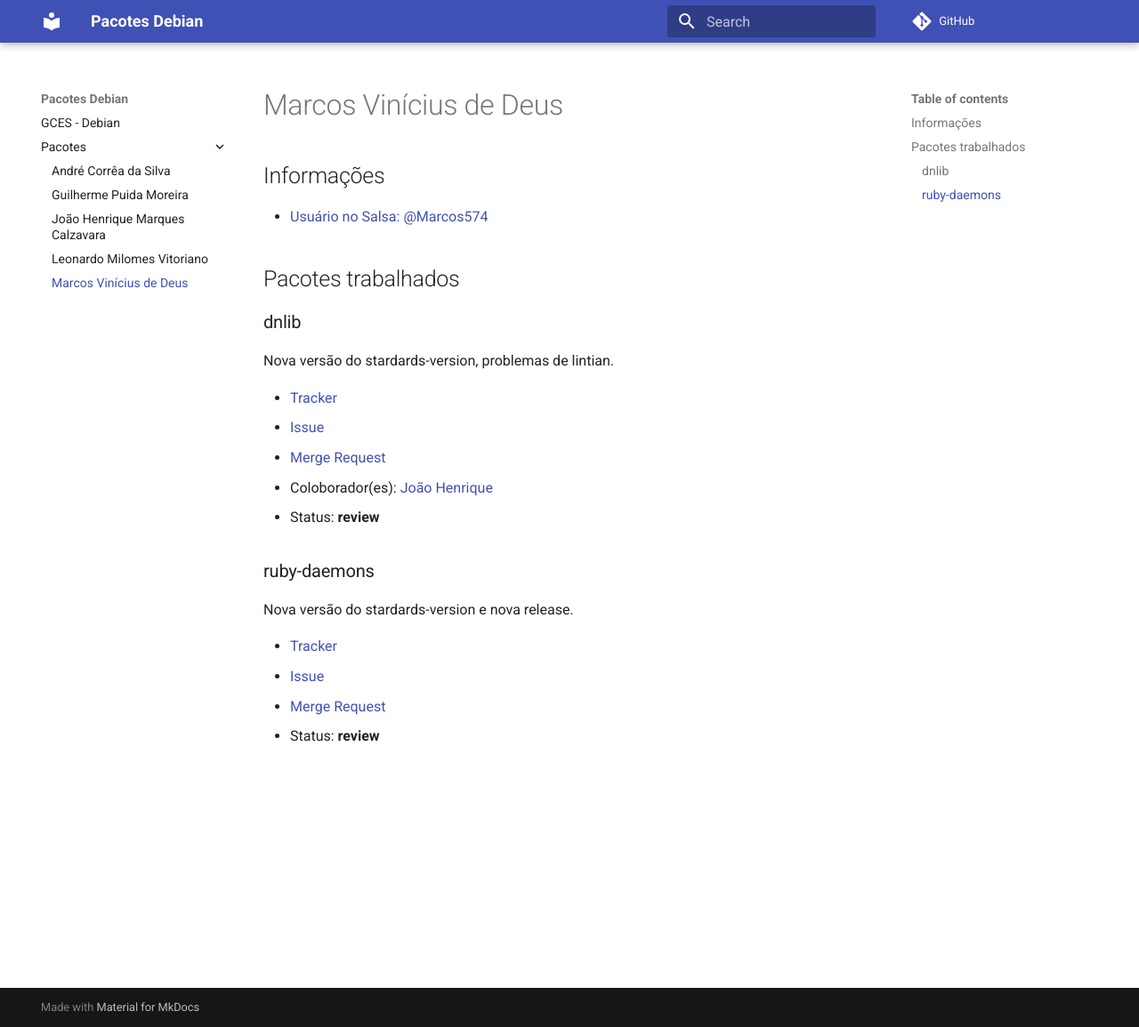
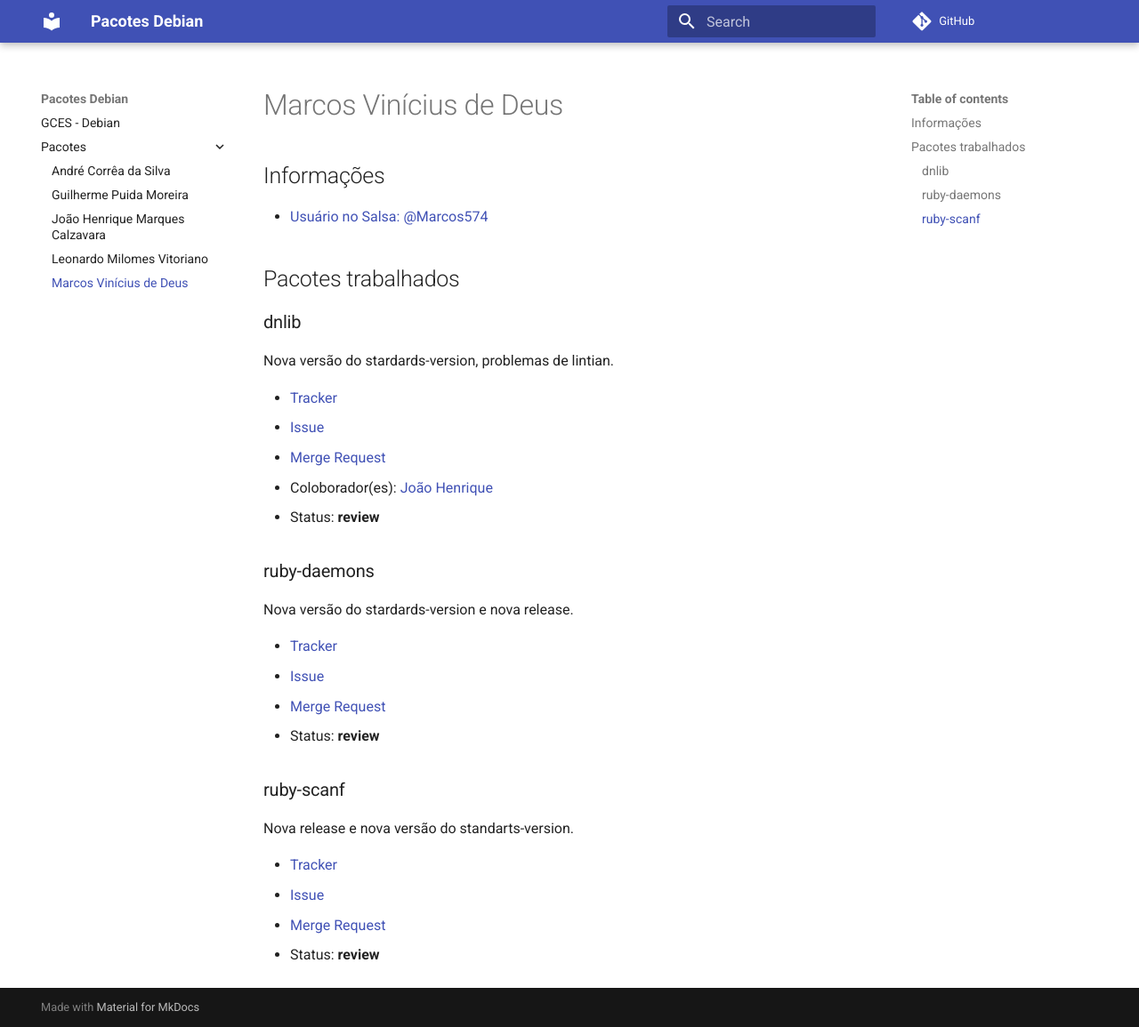
Before and after one commit to FGA-GCES/Debian_Pacotes, an MkDocs documentation site: the page built from docs/pacotes/marcos-vinicius-de-deus.md, in a window 1280 px wide and 1155 px high. Shown: the whole window at 89% size. Built offline with MkDocs 1.6.1 and Material for MkDocs 9.7.7, drawn with Linux system fonts in a browser that asks for light colours; comment, search, counter and statistics services are not loaded.

Commit message:
pacote ruby-scanf

```diff
--- a/docs/pacotes/marcos-vinicius-de-deus.md
+++ b/docs/pacotes/marcos-vinicius-de-deus.md
@@ -26,3 +26,12 @@ Nova versão do stardards-version e nova release.
 - [Issue](https://salsa.debian.org/debian-brasilia-team/docs/-/issues/101)
 - [Merge Request](https://salsa.debian.org/ruby-team/ruby-daemons/-/merge_requests/1)
 - Status: **review**
+
+### ruby-scanf
+
+Nova release e nova versão do standarts-version.
+
+- [Tracker](https://tracker.debian.org/pkg/ruby-scanf)
+- [Issue](https://salsa.debian.org/debian-brasilia-team/docs/-/issues/107)
+- [Merge Request](https://salsa.debian.org/ruby-team/ruby-scanf/-/merge_requests/1)
+- Status: **review**
```
